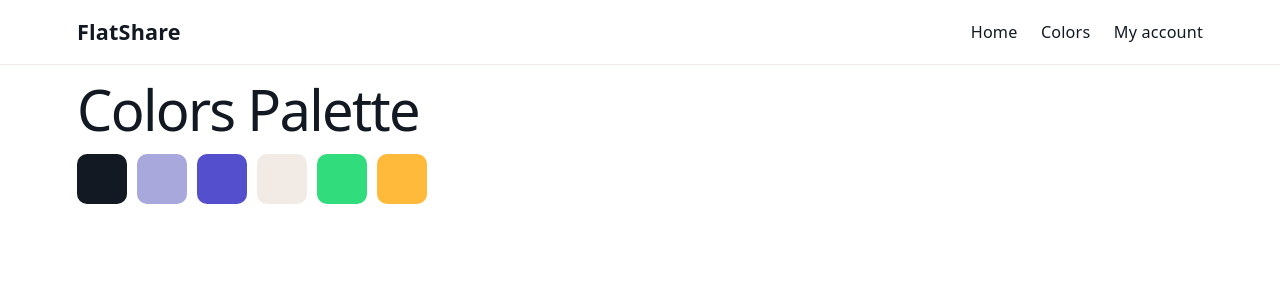
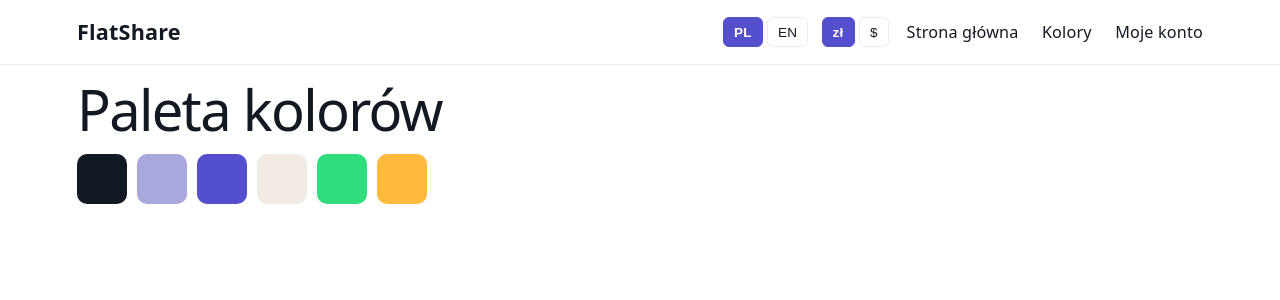
Before and after one commit to winderdoot/io2_flatshare, a React (Vite) app in the folder flatshare_frotend/: page /color-palette in a window 1280 px wide. Shown: the top 300 px of the page. Built offline with nearby package versions, Linux system fonts and the light colour scheme.

Commit message:
integration pages with internalization + navbar

```diff
--- a/flatshare_frotend/index.html
+++ b/flatshare_frotend/index.html
@@ -8,6 +8,6 @@
   </head>
   <body>
     <div id="root"></div>
-    <script type="module" src="/src/main.jsx"></script>
+    <script type="module" src="/src/main.tsx"></script>
   </body>
 </html>
--- /dev/null
+++ b/flatshare_frotend/src/components/LocaleSwitcher/LocaleSwitcher.module.css
@@ -0,0 +1,49 @@
+.wrap {
+  display: flex;
+  flex-wrap: wrap;
+  align-items: center;
+  gap: 0.75rem;
+}
+
+.group {
+  display: flex;
+  align-items: center;
+  gap: 0.25rem;
+}
+
+.group button {
+  font-size: 0.75rem;
+  padding: 0.35rem 0.55rem;
+  border: 1px solid var(--color-primary-soft);
+  border-radius: 6px;
+  background: transparent;
+  color: var(--color-text-primary);
+  cursor: pointer;
+  font-weight: 500;
+  letter-spacing: 0.02em;
+  transition: background 0.15s ease, border-color 0.15s ease, color 0.15s ease;
+}
+
+.group button:hover {
+  border-color: var(--color-primary);
+  color: var(--color-primary);
+}
+
+.group button.active {
+  background: var(--color-primary);
+  color: var(--color-bg);
+  border-color: var(--color-primary);
+  font-weight: 600;
+}
+
+.srOnly {
+  position: absolute;
+  width: 1px;
+  height: 1px;
+  padding: 0;
+  margin: -1px;
+  overflow: hidden;
+  clip: rect(0, 0, 0, 0);
+  white-space: nowrap;
+  border: 0;
+}
--- /dev/null
+++ b/flatshare_frotend/src/components/LocaleSwitcher/LocaleSwitcher.tsx
@@ -0,0 +1,48 @@
+import { useTranslation } from "react-i18next";
+import { useCurrency } from "../../context/CurrencyContext";
+import styles from "./LocaleSwitcher.module.css";
+
+export function LocaleSwitcher() {
+  const { t, i18n } = useTranslation();
+  const { currency, setCurrency } = useCurrency();
+  const lang = i18n.resolvedLanguage ?? i18n.language;
+
+  return (
+    <div className={styles.wrap}>
+      <div className={styles.group} role="group" aria-label={t("locale.language")}>
+        <span className={styles.srOnly}>{t("locale.language")}</span>
+        <button
+          type="button"
+          className={lang.startsWith("pl") ? styles.active : ""}
+          onClick={() => void i18n.changeLanguage("pl")}
+        >
+          {t("locale.pl")}
+        </button>
+        <button
+          type="button"
+          className={lang.startsWith("en") ? styles.active : ""}
+          onClick={() => void i18n.changeLanguage("en")}
+        >
+          {t("locale.en")}
+        </button>
+      </div>
+      <div className={styles.group} role="group" aria-label={t("locale.currency")}>
+        <span className={styles.srOnly}>{t("locale.currency")}</span>
+        <button
+          type="button"
+          className={currency === "PLN" ? styles.active : ""}
+          onClick={() => setCurrency("PLN")}
+        >
+          zł
+        </button>
+        <button
+          type="button"
+          className={currency === "USD" ? styles.active : ""}
+          onClick={() => setCurrency("USD")}
+        >
+          $
+        </button>
+      </div>
+    </div>
+  );
+}
--- a/flatshare_frotend/src/components/Navbar/Navbar.module.css
+++ b/flatshare_frotend/src/components/Navbar/Navbar.module.css
@@ -22,8 +22,17 @@
   display: flex;
   align-items: center;
   justify-content: space-between;
+  gap: 1rem;
 
   padding: 0 1rem;
+}
+
+.right {
+  display: flex;
+  align-items: center;
+  gap: 1rem;
+  flex-wrap: wrap;
+  justify-content: flex-end;
 }
 
 .logo {
--- a/flatshare_frotend/src/components/Navbar/Navbar.tsx
+++ b/flatshare_frotend/src/components/Navbar/Navbar.tsx
@@ -1,16 +1,23 @@
 import { Link } from "react-router-dom";
+import { useTranslation } from "react-i18next";
+import { LocaleSwitcher } from "../LocaleSwitcher/LocaleSwitcher";
 import styles from "./Navbar.module.css";
 
 const Navbar = () => {
+  const { t } = useTranslation();
+
   return (
     <nav className={styles.navbar}>
       <div className={styles.inner}>
         <div className={styles.logo}>FlatShare</div>
 
-        <div className={styles.links}>
-          <Link to="/">Home</Link>
-          <Link to="/color-palette">Colors</Link>
-          <Link to="/login">My account</Link>
+        <div className={styles.right}>
+          <LocaleSwitcher />
+          <div className={styles.links}>
+            <Link to="/">{t("nav.home")}</Link>
+            <Link to="/color-palette">{t("nav.colors")}</Link>
+            <Link to="/login">{t("nav.account")}</Link>
+          </div>
         </div>
       </div>
     </nav>
--- a/flatshare_frotend/src/main.tsx
+++ b/flatshare_frotend/src/main.tsx
@@ -1,10 +1,14 @@
-import { StrictMode } from 'react'
-import { createRoot } from 'react-dom/client'
-import './index.css'
-import App from './App.jsx'
+import { StrictMode } from "react";
+import { createRoot } from "react-dom/client";
+import "./i18n";
+import "./index.css";
+import App from "./App";
+import { CurrencyProvider } from "./context/CurrencyContext";
 
-createRoot(document.getElementById('root')!).render(
+createRoot(document.getElementById("root")!).render(
   <StrictMode>
-    <App />
-  </StrictMode>,
-)
+    <CurrencyProvider>
+      <App />
+    </CurrencyProvider>
+  </StrictMode>
+);
--- a/flatshare_frotend/src/pages/ColorPalette.tsx
+++ b/flatshare_frotend/src/pages/ColorPalette.tsx
@@ -1,7 +1,10 @@
+import { useTranslation } from "react-i18next";
+
 export const ColorPalette = () => {
+  const { t } = useTranslation();
   return (
     <>
-      <h1>Colors Palette</h1>
+      <h1>{t("colorPalette.title")}</h1>
       <section className='cards'>
         <div className='card color1'></div>
         <div className='card color2'></div>
--- /dev/null
+++ b/flatshare_frotend/src/pages/Home.module.css
@@ -0,0 +1,36 @@
+.page {
+  max-width: var(--max-width);
+  margin: 0 auto;
+  padding: 1.5rem 1rem;
+}
+
+.subtitle {
+  color: var(--color-text-secondary);
+  margin-bottom: 1.5rem;
+  font-size: 0.95rem;
+}
+
+.grid {
+  display: grid;
+  gap: 1rem;
+  grid-template-columns: repeat(auto-fill, minmax(240px, 1fr));
+}
+
+.card {
+  border: 1px solid var(--color-primary-soft);
+  border-radius: 0.5rem;
+  padding: 1rem;
+  background: var(--color-bg);
+  box-shadow: var(--shadow);
+}
+
+.card h2 {
+  font-size: 1rem;
+  margin: 0 0 0.5rem;
+  color: var(--color-text-primary);
+}
+
+.price {
+  font-weight: 600;
+  color: var(--color-primary);
+}
--- a/flatshare_frotend/src/pages/Home.tsx
+++ b/flatshare_frotend/src/pages/Home.tsx
@@ -1,7 +1,31 @@
+import { useTranslation } from "react-i18next";
+import { useCurrency } from "../context/CurrencyContext";
+import styles from "./Home.module.css";
+
+const SAMPLE_RENT_PLN = [
+  { key: "listing1" as const, pln: 1200 },
+  { key: "listing2" as const, pln: 2800 },
+  { key: "listing3" as const, pln: 950 },
+];
+
 export const Home = () => {
+  const { t } = useTranslation();
+  const { formatRentPln } = useCurrency();
+
   return (
-    <>
-        <h1>Home page</h1>
-    </>
+    <div className={styles.page}>
+      <h1>{t("home.title")}</h1>
+      <p className={styles.subtitle}>{t("home.subtitle")}</p>
+      <div className={styles.grid}>
+        {SAMPLE_RENT_PLN.map(({ key, pln }) => (
+          <article key={key} className={styles.card}>
+            <h2>{t(`home.${key}`)}</h2>
+            <p className={styles.price}>
+              {formatRentPln(pln)} {t("home.perMonth")}
+            </p>
+          </article>
+        ))}
+      </div>
+    </div>
   );
 };
--- a/flatshare_frotend/src/pages/Login/Login.tsx
+++ b/flatshare_frotend/src/pages/Login/Login.tsx
@@ -1,9 +1,11 @@
 import { useState } from "react";
+import { useTranslation } from "react-i18next";
 import { CustomTextInput } from "../../components/CustomTextInput/CustomTextInput";
 import "./Login.css";
 import { Link } from "react-router-dom";
 
 export const Login = () => {
+  const { t } = useTranslation();
   const [email, setEmail] = useState("");
   const [password, setPassword] = useState("");
 
@@ -15,27 +17,32 @@ export const Login = () => {
   return (
     <>
       <div className="background">
-        <img src="src/assets/rent_house.png"/>
+        <img src="src/assets/rent_house.png" alt="" />
         <div className="login-form-container">
           <div className="fields-container">
             <CustomTextInput
-              label="Name"
-              placeholder="Enter your email"
+              label={t("login.emailLabel")}
+              placeholder={t("login.emailPlaceholder")}
               value={email}
               onChange={setEmail}
-              />
+            />
 
             <CustomTextInput
-              label="Password"
-              placeholder="Enter your password"
+              label={t("login.passwordLabel")}
+              placeholder={t("login.passwordPlaceholder")}
               value={password}
               onChange={setPassword}
-              />
+            />
           </div>
 
           <div className="buttons-container">
-            <button onClick={handleSubmit}>Submit</button>
-            <label>Don't have an account? <Link to="/create-account">Create account</Link></label>
+            <button type="button" onClick={handleSubmit}>
+              {t("login.submit")}
+            </button>
+            <label>
+              {t("login.noAccount")}{" "}
+              <Link to="/create-account">{t("login.createLink")}</Link>
+            </label>
           </div>
         </div>
       </div>
--- a/flatshare_frotend/src/pages/Registry/Registry.tsx
+++ b/flatshare_frotend/src/pages/Registry/Registry.tsx
@@ -1,9 +1,11 @@
 import { useState } from "react";
+import { useTranslation } from "react-i18next";
 import { CustomTextInput } from "../../components/CustomTextInput/CustomTextInput";
 import "./Registry.css";
 import { Link } from "react-router-dom";
 
 export const Registry = () => {
+  const { t } = useTranslation();
   const [name, setName] = useState("");
   const [lastName, setLastName] = useState("");
   const [email, setEmail] = useState("");
@@ -17,43 +19,43 @@ export const Registry = () => {
   return (
     <>
       <div className="background">
-            <img src="src/assets/rent_house.png"/>
+        <img src="src/assets/rent_house.png" alt="" />
         <div className="registry-form-container">
           <div className="fields-container">
             <div className="connected-fields">
               <CustomTextInput
-                    label="Name"
-                    placeholder="Enter your name"
+                label={t("registry.nameLabel")}
+                placeholder={t("registry.namePlaceholder")}
                 value={name}
                 onChange={setName}
               />
 
               <CustomTextInput
-                    label="Last Name"
-                    placeholder="Enter your last name"
+                label={t("registry.lastNameLabel")}
+                placeholder={t("registry.lastNamePlaceholder")}
                 value={lastName}
                 onChange={setLastName}
               />
             </div>
 
             <CustomTextInput
-                label="Email"
-                placeholder="Enter your email"
+              label={t("registry.emailLabel")}
+              placeholder={t("registry.emailPlaceholder")}
               value={email}
               onChange={setEmail}
             />
 
             <div className="connected-fields">
               <CustomTextInput
-                    label="Password"
-                    placeholder="Enter your password"
+                label={t("registry.passwordLabel")}
+                placeholder={t("registry.passwordPlaceholder")}
                 value={password}
                 onChange={setPassword}
               />
 
               <CustomTextInput
-                    label="Confirm Password"
-                    placeholder="Confirm your password"
+                label={t("registry.confirmPasswordLabel")}
+                placeholder={t("registry.confirmPasswordPlaceholder")}
                 value={confirmPassword}
                 onChange={setConfirmPassword}
               />
@@ -61,8 +63,13 @@ export const Registry = () => {
           </div>
 
           <div className="buttons-container">
-                <button onClick={handleSubmit}>Create account</button>
-                <label>Already have an account? <Link to="/login">Login</Link></label>
+            <button type="button" onClick={handleSubmit}>
+              {t("registry.submit")}
+            </button>
+            <label>
+              {t("registry.hasAccount")}{" "}
+              <Link to="/login">{t("registry.loginLink")}</Link>
+            </label>
           </div>
         </div>
       </div>
```
Lines whose indentation alone changed are shown as unchanged.
